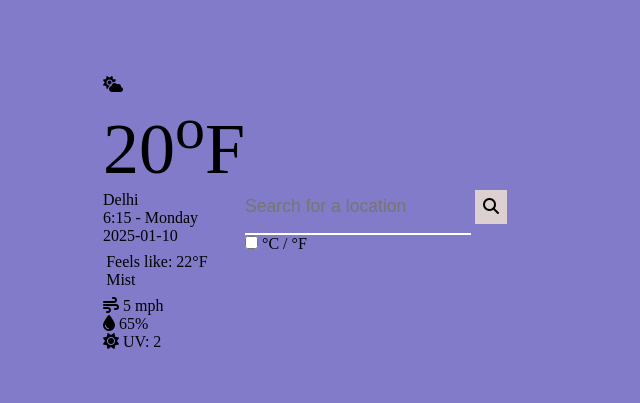
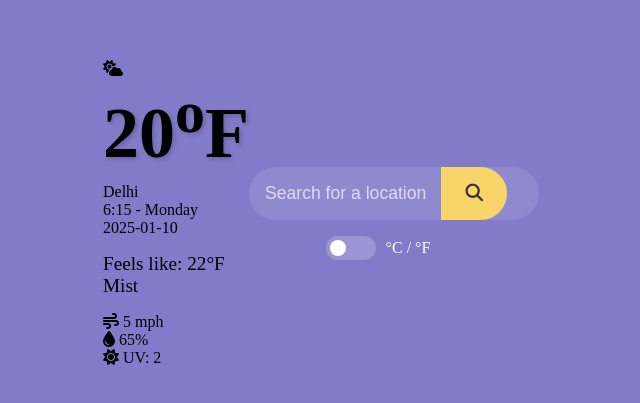
Before and after one commit to Abhay43215/weather-app, a plain HTML site: page index.html in a window 1280 px wide. Shown: the part 187-590 px from the top of the page, without its empty margins (335-975 px from the left). Drawn offline with Linux system fonts and the light colour scheme.

Commit message:
Update style.css

```diff
--- a/style.css
+++ b/style.css
@@ -17,38 +17,140 @@
     color : rgb(255, 250, 250);
 }
   .temp{
-        font-size:4.5rem ;
-
+      font-size: 4.5rem;
+      font-weight: bold;
+      margin-bottom: 0.5rem;
+      text-shadow: 2px 2px 4px rgba(0, 0, 0, 0.2);
   }
   .time-location{
-          font-size:2rem;
-
+      font-size: 1.5rem;
+      margin-bottom: 1rem;
+      opacity: 0.9;
   }
      .condition{
-         margin: 0.5rem;
-         margin-left: 0.2rem;
+      margin: 1rem 0;
+      font-size: 1.2rem;
   }
   .nav{
-     height: 100px;
-     margin:2rem;
+      margin-top: 2rem;
+      width: 90%;
+      max-width: 400px;
+  }
+
+  .search-container {
+      position: relative;
+      margin-bottom: 1rem;
   }
 
   .search_area{
-      padding:1rem 0;
-      outline:none;
-      border:none;
-      color:white;
-      background-color: transparent;
-      font-size:1.1rem;
-      border-bottom:2px solid white;
-}
-nav form button{
-          padding:0.5rem;
-          background-color:rgb(221, 208, 208) ;
-          margin-top:1rem;
-          font-size:1rem;
+      padding: 1rem;
       outline: none;
       border: none;
+      color: white;
+      background-color: rgba(255, 255, 255, 0.1);
+      font-size: 1.1rem;
+      border-radius: 30px;
+      width: 100%;
+      transition: all 0.3s ease;
+  }
+
+  .search_area::placeholder {
+      color: rgba(255, 255, 255, 0.7);
+  }
+
+  .search_area:focus {
+      background-color: rgba(255, 255, 255, 0.2);
+      box-shadow: 0 0 15px rgba(255, 255, 255, 0.3);
+  }
+
+  nav form button{
+      position: absolute;
+      right: 0;
+      top: 0;
+      height: 100%;
+      padding: 0 1.5rem;
+      background-color: #f8d568;
+      color: #333;
+      font-size: 1.1rem;
+      border: none;
+      border-radius: 0 30px 30px 0;
       cursor: pointer;
+      transition: all 0.3s ease;
+  }
 
+  nav form button:hover {
+      background-color: #f0c440;
   }
+
+  .toggle-container {
+      display: flex;
+      align-items: center;
+      justify-content: center;
+      color: white;
+  }
+
+  .switch {
+      position: relative;
+      display: inline-block;
+      width: 50px;
+      height: 24px;
+      margin-right: 10px;
+  }
+
+  .switch input {
+      opacity: 0;
+      width: 0;
+      height: 0;
+  }
+
+  .slider {
+      position: absolute;
+      cursor: pointer;
+      top: 0;
+      left: 0;
+      right: 0;
+      bottom: 0;
+      background-color: rgba(255, 255, 255, 0.2);
+      transition: .4s;
+  }
+
+  .slider:before {
+      position: absolute;
+      content: "";
+      height: 16px;
+      width: 16px;
+      left: 4px;
+      bottom: 4px;
+      background-color: white;
+      transition: .4s;
+  }
+
+  input:checked + .slider {
+      background-color: #f8d568;
+  }
+
+  input:checked + .slider:before {
+      transform: translateX(26px);
+  }
+
+  .slider.round {
+      border-radius: 34px;
+  }
+
+  .slider.round:before {
+      border-radius: 50%;
+  }
+
+  @media (max-width: 480px) {
+      .weather-container {
+          padding: 1.5rem;
+      }
+
+      .temp {
+          font-size: 3.5rem;
+      }
+
+      .time-location {
+          font-size: 1.2rem;
+      }
+  }
```
Lines whose indentation alone changed are shown as unchanged.
